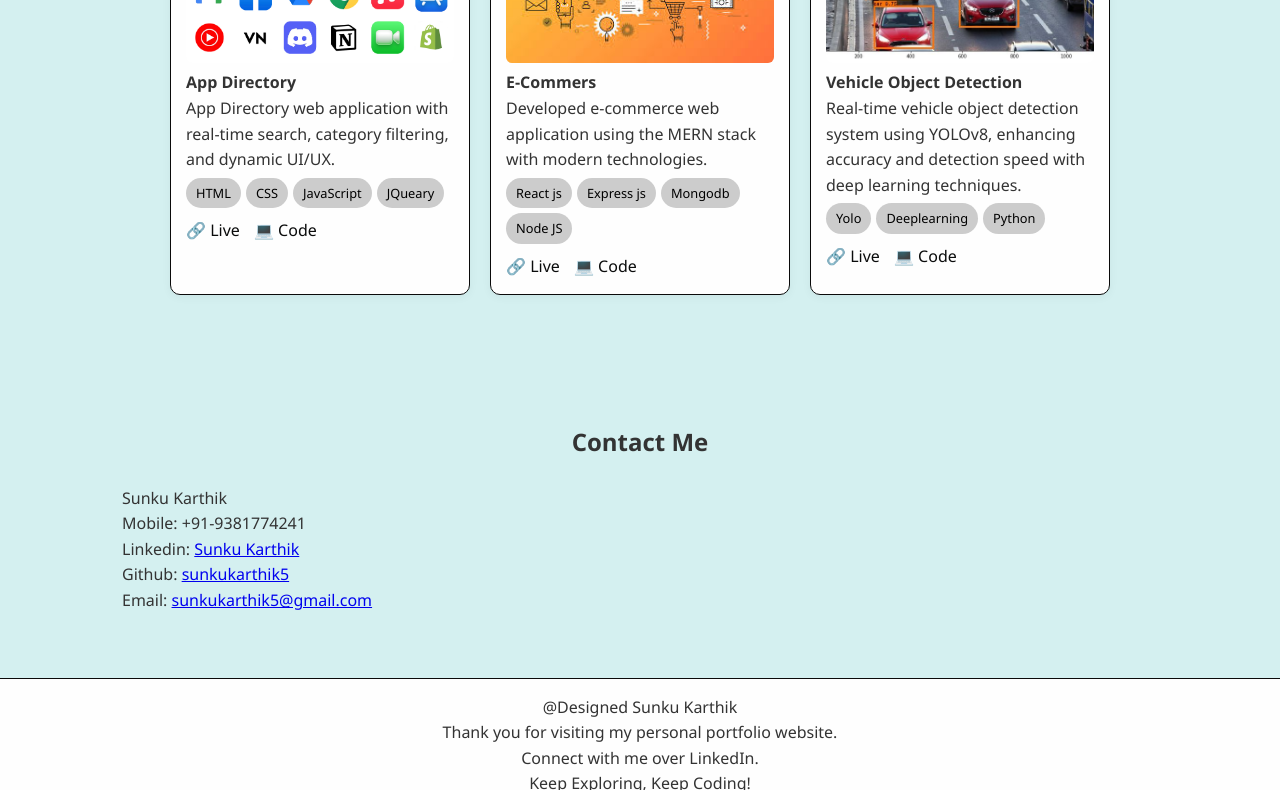
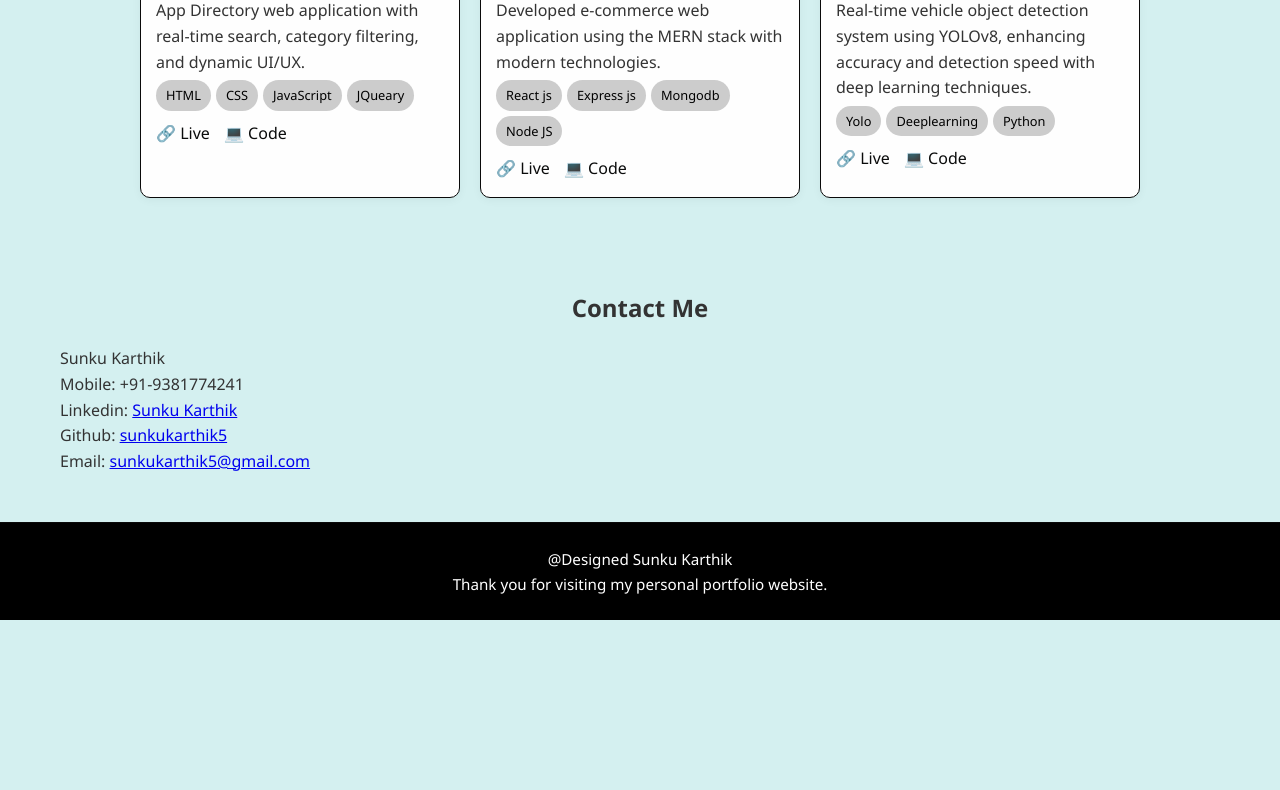
Before and after one commit to sunkukarthik5/portfolio, a plain HTML site: page index.html in a window 1280 px wide. Shown: the part 2010-2800 px from the top of the page. After the commit the page ends 2630 px from the top, so only its background shows below. Drawn offline with Linux system fonts and the light colour scheme.

Commit message:
Added index.html to root for GitHub Pages

```diff
--- a/index.html
+++ b/index.html
@@ -28,7 +28,7 @@
     <div class="container header-container">
       <div class="name-section">
         <h1>Sunku Karthik</h1>
-        <p>Web Developer | UI/UX Designer | Tech Enthusiast</p>
+
         <div class="social-links">
           <a href="https://github.com/sunkukarthik5?tab=overview&from=2025-05-01&to=2025-05-06" target="_blank">GitHub</a>
           <a href="https://www.linkedin.com/in/sunku-karthik-a606242b1/" target="_blank">LinkedIn</a>
@@ -45,7 +45,10 @@
   <section id="about">
     <div class="container">
       <h1>About Me</h1>
-      <p>I’m a passionate and curious student currently pursuing my studies in [Your Course or Major] at [Your University or College Name]. I have a strong interest in web development, UI/UX design, and emerging technologies. I enjoy building responsive and user-friendly websites, and I'm constantly learning new skills to improve my craft. My goal is to turn innovative ideas into real-world digital experiences.</p>
+      <p>My name is Sunku Karthik, a Computer Science Engineering student at GITAM University, with a clear goal of becoming a successful software developer. I am passionate about transforming innovative ideas into efficient and scalable solutions, driven by the desire to solve real-world problems and make a lasting impact through technology.</p>
+        <p>        Beyond academics, I engage in a variety of activities that broaden my perspective and fuel creativity. I enjoy reading literature, competing in video games, and playing chess and badminton. These diverse interests help me maintain balance and continuously inspire my personal and professional growth. I am always eager to explore new opportunities, learn new skills, and contribute meaningfully to the tech community.
+        </p>
+
     </div>
   </section>
 
@@ -197,8 +200,7 @@
   <footer>
     <p>@Designed Sunku Karthik</p>
     <p>Thank you for visiting my personal portfolio website.</p>
-    <p>Connect with me over LinkedIn.</p>
-    <p>Keep Exploring, Keep Coding!</p>
+
   </footer>
 
   <script src="script.js"></script>
--- a/styles.css
+++ b/styles.css
@@ -1,3 +1,4 @@
+/* Root Variables */
 :root {
   --primary: #0a0b0b;
   --border: #0a0a0a;
@@ -11,11 +12,7 @@
   --text-color: #333;
 }
 
-body {
-  background-color: var(--bg);
-  color: var(--text-color);
-}
-
+/* Dark Theme Variables */
 body.dark {
   --bg: #121212;
   --text: #eee;
@@ -24,10 +21,9 @@ body.dark {
   --border: #f0f7f8;
 }
 
-* {
-  margin: 0;
-  padding: 0;
-  box-sizing: border-box;
+/* Base Styles */
+html {
+  font-size: 16px; /* 👇 Set root font size for scaling */
 }
 
 body {
@@ -36,8 +32,18 @@ body {
   color: var(--text);
   transition: background 0.3s, color 0.3s;
   line-height: 1.6;
+  max-width: 1600px; /* 👇 Prevent body from stretching too wide */
+  margin: 0 auto; /* 👇 Center content for large screens */
 }
 
+/* Reset and Global */
+* {
+  margin: 0;
+  padding: 0;
+  box-sizing: border-box;
+}
+
+/* Theme Toggle Button */
 #theme-toggle {
   position: fixed;
   top: 15px;
@@ -51,6 +57,7 @@ body {
   z-index: 9999;
 }
 
+/* Navigation */
 nav {
   background: var(--card-bg);
   border-bottom: 1px solid var(--border);
@@ -76,6 +83,7 @@ nav a:hover {
   color: var(--primary);
 }
 
+/* Header */
 header {
   padding: 2rem 0;
 }
@@ -86,6 +94,12 @@ header {
   align-items: center;
   gap: 2rem;
   flex-wrap: wrap;
+}
+
+/* 👇 Ensure header children scale well */
+.header-container > * {
+  min-width: 300px;
+  flex: 1 1 0;
 }
 
 .name-section {
@@ -102,19 +116,24 @@ header {
   animation: float 5s ease-in-out infinite;
 }
 
+/* Floating animation */
 @keyframes float {
   0% { transform: translateY(0); }
   50% { transform: translateY(-10px); }
   100% { transform: translateY(0); }
 }
 
+/* 👇 Make profile image responsive */
 .profile-pic {
-  width: 200px;
+  max-width: 100%;
+  width: 200px; /* reduced from 200px */
   height: 200px;
   border: 5px solid var(--primary);
   padding: 5px;
+  border-radius: 10px;
 }
 
+/* Highlights and Text */
 .highlighted-title {
   color: #f9fbfc;
   font-weight: 700;
@@ -137,12 +156,18 @@ header {
   color: var(--primary);
 }
 
-.container {
-  max-width: 1100px;
-  margin: auto;
-  padding: 1rem 2rem;
+/* 👇 Common container for all sections */
+.container,
+.header-container,
+.timeline,
+.skills-grid,
+.project-grid {
+  max-width: 1200px;
+  margin: 0 auto;
+  padding: 0 20px;
 }
 
+/* Section Styling */
 section {
   padding: 3rem 0;
 }
@@ -150,8 +175,11 @@ section {
 h2 {
   margin-bottom: 1.5rem;
   text-align: center;
+  line-height: 1.2; /* 👇 Make heading text scale better */
+  word-break: break-word;
 }
 
+/* Education Section */
 .education {
   padding: 50px;
   background-color: var(--bg);
@@ -166,6 +194,7 @@ h2 {
   color: #080808;
 }
 
+/* Timeline */
 .timeline {
   position: relative;
   max-width: 1000px;
@@ -189,13 +218,8 @@ h2 {
   width: 50%;
 }
 
-.timeline-entry.left {
-  left: 0;
-}
-
-.timeline-entry.right {
-  left: 50%;
-}
+.timeline-entry.left { left: 0; }
+.timeline-entry.right { left: 50%; }
 
 .timeline-entry::before {
   content: '';
@@ -232,6 +256,7 @@ h2 {
   font-weight: 600;
 }
 
+/* Project Section */
 .project-grid {
   display: flex;
   flex-wrap: wrap;
@@ -239,10 +264,13 @@ h2 {
   justify-content: center;
 }
 
+/* 👇 Make project card responsive */
 .project-card {
   background: var(--card-bg);
   border: 1px solid var(--border);
-  width: 300px;
+  width: 100%;
+  max-width: 320px;
+  flex: 1 1 calc(33.333% - 20px);
   padding: 15px;
   border-radius: 10px;
   box-shadow: 0 2px 10px rgba(0,0,0,0.05);
@@ -260,6 +288,7 @@ h2 {
   border-radius: 6px;
 }
 
+/* Tags */
 .tags span {
   display: inline-block;
   background: #ccc;
@@ -280,20 +309,40 @@ h2 {
   margin-right: 10px;
 }
 
+/* Updated Footer Section */
 footer {
-  background: var(--card-bg);
-  color: var(--text);
+  background: #000; /* black background for better contrast */
+  color: #fff;       /* white text for visibility */
   text-align: center;
-  padding: 1rem;
+  padding: 1.5rem;
   border-top: 1px solid var(--border);
+  font-size: 0.95rem;
+  line-height: 1.6;
 }
 
+/* Optional: Highlight links in footer clearly */
+footer a {
+  color: #ffa500; /* orange link color for contrast */
+  text-decoration:none;
+  font-weight: bold;
+}
+
+footer a:hover {
+  text-decoration: underline;
+}
+
+/* Ensure good visibility in dark theme */
+body.dark footer {
+  background: #000000;
+  color: #fff;
+}
+
+/* Skills Section */
 .skills-grid {
   display: flex;
   flex-wrap: wrap;
   gap: 10px;
   justify-content: center;
-
   margin-top: 1rem;
 }
 
@@ -302,10 +351,10 @@ footer {
   color: #fff;
   padding: 8px 15px;
   border-radius: 20px;
-
   font-size: 0.85rem;
 }
 
+/* Responsive Header on Small Screens */
 @media (max-width: 768px) {
   .header-container {
     flex-direction: column;
@@ -313,10 +362,22 @@ footer {
   }
 }
 
+/* 👇 Responsive scaling for extra-large desktops */
+@media (min-width: 1400px) {
+  .container {
+    padding: 2rem 4rem;
+  }
+}
 
+@media (min-width: 1800px) {
+  html {
+    font-size: 18px;
+  }
+}
 
-
-/* FAB Container */
+/* ===================== */
+/* Floating Action Button */
+/* ===================== */
 .fab-wrapper {
   position: fixed;
   bottom: 30px;
@@ -324,7 +385,6 @@ footer {
   z-index: 999;
 }
 
-/* FAB Main Button */
 .fab-button {
   width: 60px;
   height: 60px;
@@ -348,7 +408,6 @@ footer {
   transform: rotate(45deg);
 }
 
-/* FAB Menu Items */
 .fab-menu {
   position: absolute;
   bottom: 70px;
```
